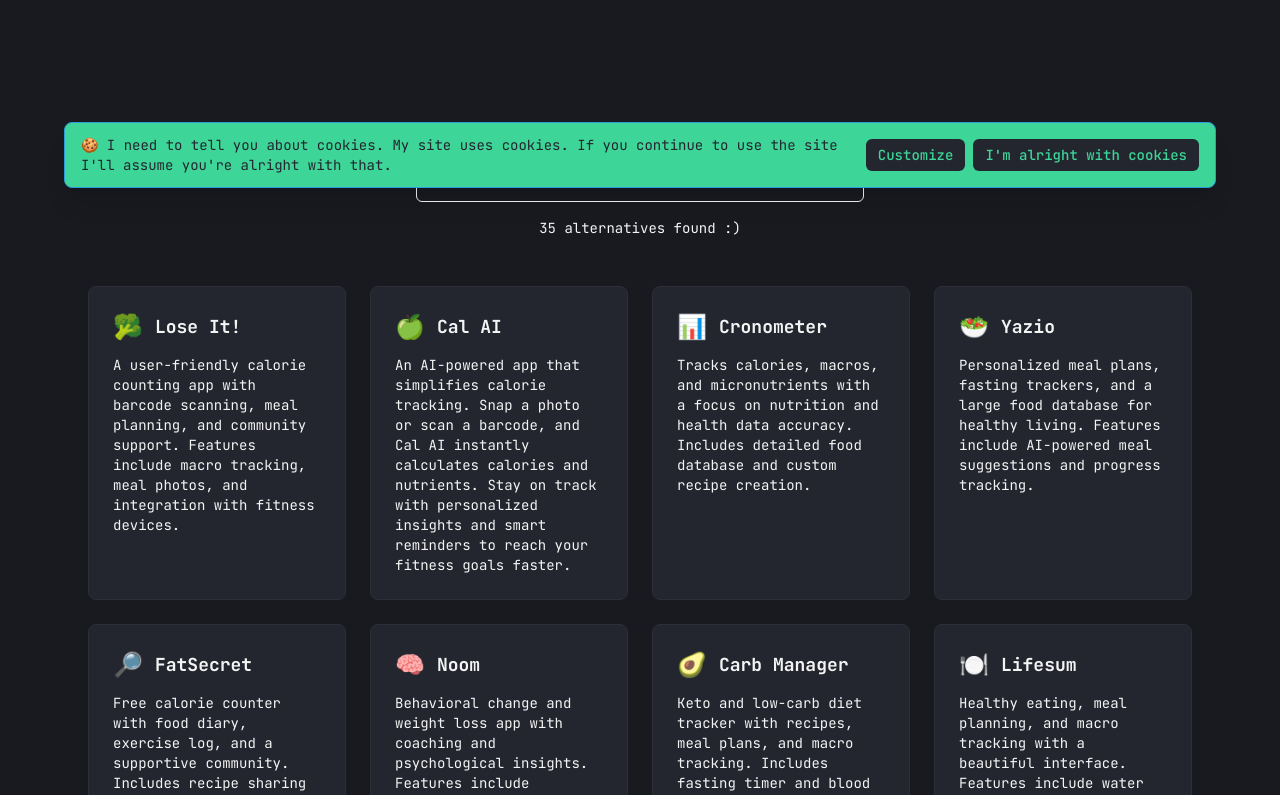
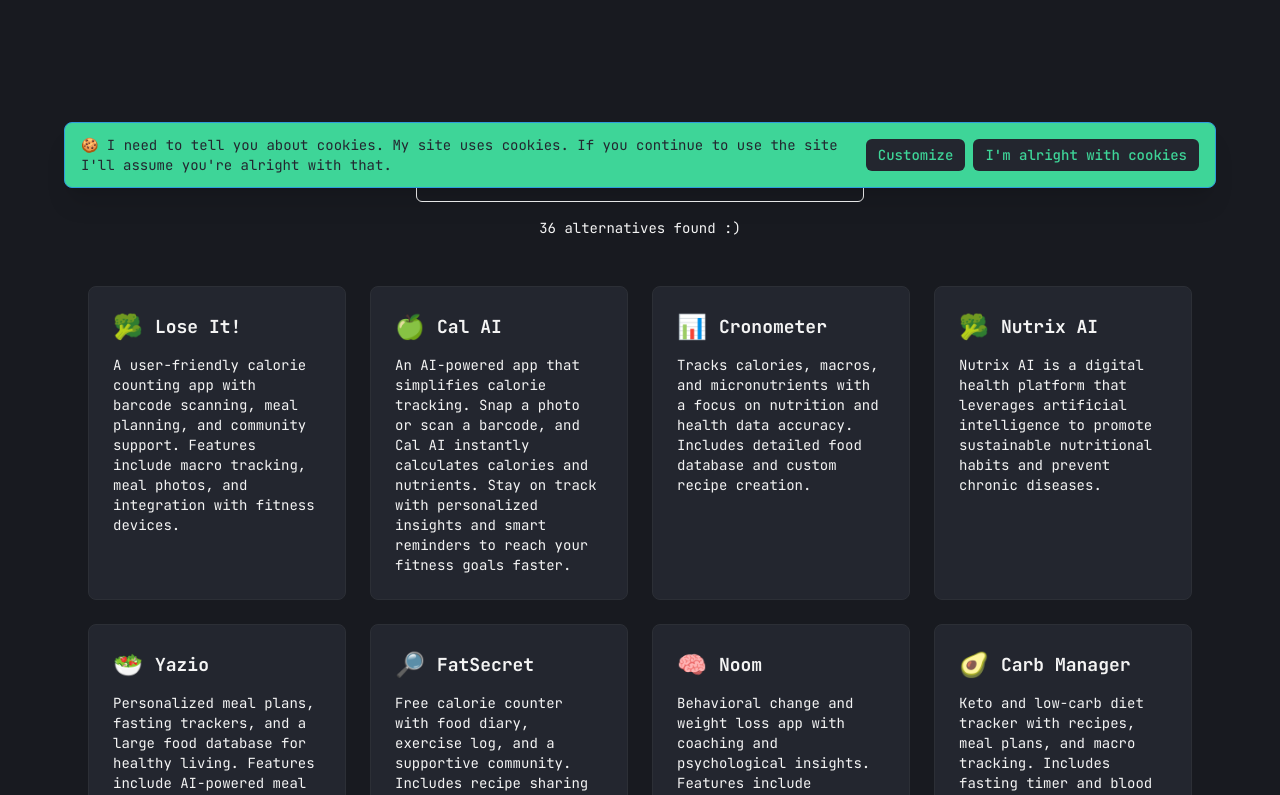
Before and after one commit to ralpholazo24/myfitnesspalalternatives, a Next.js app: page / in a window 1280 px wide. Shown: the part 588-1383 px from the top of the page. Built offline with nearby package versions, Linux system fonts and the light colour scheme.

Commit message:
Add Nutrix AI to alternatives list; include description, website, and icon to expand user options and information.

```diff
--- a/app/data/alternatives.ts
+++ b/app/data/alternatives.ts
@@ -23,6 +23,12 @@
     description: "Tracks calories, macros, and micronutrients with a focus on nutrition and health data accuracy. Includes detailed food database and custom recipe creation.",
     website: "https://cronometer.com/",
     icon: "📊",
+  },
+  {
+    name: "Nutrix AI",
+    description: "Nutrix AI is a digital health platform that leverages artificial intelligence to promote sustainable nutritional habits and prevent chronic diseases.",
+    website: "https://www.nutrix.ai/",
+    icon: "🥦"
   },
   {
     name: "Yazio",
@@ -168,7 +174,6 @@
     website: "https://www.prospre.io",
     icon: "🌯"
   },
-
   {
     name: "FitGenie",
     description: "Custom macro plans paired with macro-focused meals. Hand-crafted by the best chefs in your community.",
```
